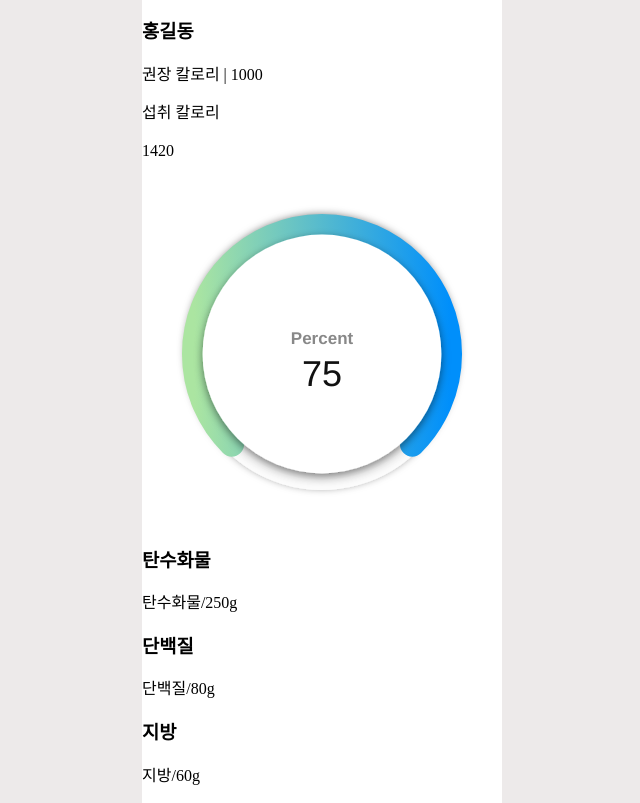
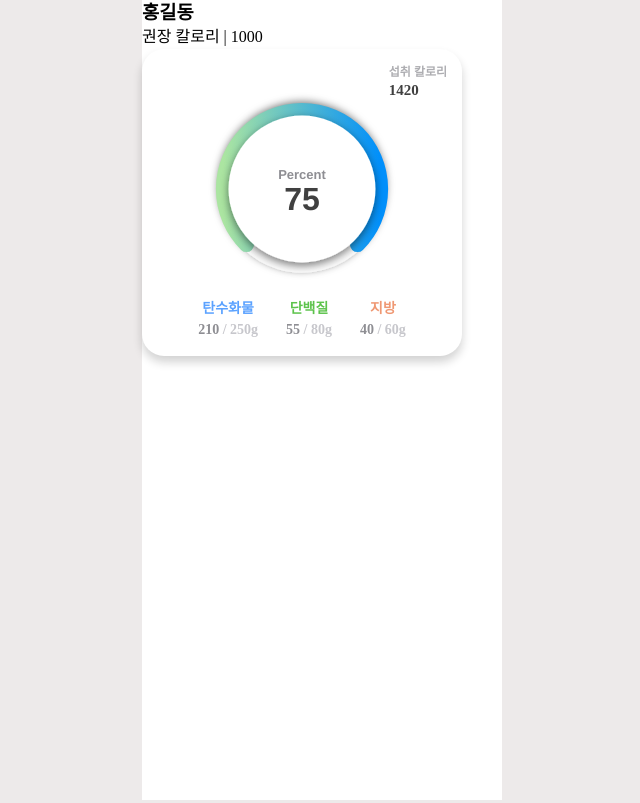
Before and after one commit to inyouxg/capstone-design-1, a React (Vite) app in the folder client/: page /main in a window 1280 px wide. Shown: the whole page, without its empty margins (318-958 px from the left). Built offline with nearby package versions, Linux system fonts and the light colour scheme.

Commit message:
style: nutrientChartCard 스타일 구현
전역 margin 0 padding 0 추가

```diff
--- a/client/src/components/NutrientChartCard.jsx
+++ b/client/src/components/NutrientChartCard.jsx
@@ -1,4 +1,5 @@
 import { RadialBarChart } from './RadialBarChart'
+import styles from './NutrientChartCard.module.css';
 
 export const NutrientChartCard = ({ nutrient }) => {
   const macros = [
@@ -8,21 +9,21 @@ export const NutrientChartCard = ({ nutrient }) => {
   ];
 
   return (
-    <div className='report-container'>
-      <div className='report-container__header'>
+    <div className={styles['report-container']}>
+      <div className={styles['report-container__header']}>
         <p>섭취 칼로리</p>
         <p>{nutrient.total_calories}</p>
       </div>
-      <div className='report-container__chart'>
+      <div className={styles['report-container__chart']}>
         <RadialBarChart />
       </div>
-      <div className='nutrient-container'>
+      <div className={styles['nutrient-container']}>
         {macros.map((macro, idx) => (
-          <div key={idx} className='nutrient-container__section'>
-            <h3>{macro.label}</h3>
+          <div key={idx} className={styles['nutrient-container__section']}>
+            <h3 className={styles[macro.key]}>{macro.label}</h3>
             <p>
-              <span>{macro.label}</span>
-              <span>/{nutrient.macros[macro.key].goal}g</span>
+              <span>{nutrient.macros[macro.key].value}</span>
+              <span> / {nutrient.macros[macro.key].goal}g</span>
             </p>
           </div>
         ))}
--- /dev/null
+++ b/client/src/components/NutrientChartCard.module.css
@@ -0,0 +1,65 @@
+.report-container{
+  position: relative;
+  display: flex;
+  flex-direction: column;
+  align-items: center;
+  width: 320px;
+  height: auto;
+  background-color: white;
+  border-radius: 22px;
+  box-shadow: 0px 6px 10px rgba(17, 17, 17, 0.189);
+}
+.report-container__header{
+  position: absolute;
+  top: 15px;
+  right: 15px;
+}
+.report-container__header p:first-child {
+  color: #AEAEB2;
+  font-size: 12px;
+  font-weight: 600;
+}
+
+.report-container__header p:last-child {
+  color: #404040;
+  font-size: 15px;
+  font-weight: 600;
+}
+.report-container__chart{
+  padding-top: 30px;
+}
+.nutrient-container{
+  display: flex;
+  gap: 28px;
+  padding-bottom: 15px;
+}
+.nutrient-container__section{
+  display: flex;
+  flex-direction: column;
+  align-items: center;
+}
+.nutrient-container__section h3{
+  font-size: 14px;
+  font-weight: 700;
+}
+.nutrient-container__section p span:first-child{
+  font-size: 14px;
+  color: #8E8E93;
+  font-weight: 700;
+}
+.nutrient-container__section p span:nth-child(2){
+  font-size: 14px;
+  color: #C7C7CC;
+  font-weight: 700;
+}
+
+/*map 함수 폰트 색상*/
+.carbohydrate {
+  color: #5BA2FF;
+}
+.protein {
+  color: #5DC34C;
+}
+.fat {
+  color: #EF9873;
+}
--- a/client/src/components/RadialBarChart.jsx
+++ b/client/src/components/RadialBarChart.jsx
@@ -5,7 +5,7 @@ export const RadialBarChart = () => {
   const options = {
     series: [75],
     chart: {
-      height: 350,
+      height: 220,
       type: "radialBar",
     },
     plotOptions: {
@@ -46,15 +46,17 @@ export const RadialBarChart = () => {
           name: {
             offsetY: -10,
             show: true,
-            color: "#888",
-            fontSize: "17px",
+            color: "#8E8E93",
+            fontSize: "13px",
           },
           value: {
             formatter: function (val) {
               return parseInt(val);
             },
-            color: "#111",
-            fontSize: "36px",
+            offsetY: 5,
+            color: "#404040",
+            fontSize: "32px",
+            fontWeight: "600",
             show: true,
           },
         },
--- a/client/src/index.css
+++ b/client/src/index.css
@@ -16,4 +16,6 @@ body {
 *{
   box-sizing: border-box;
   line-height: 1.4;
+  margin: 0;
+  padding: 0;
 }
--- a/client/src/pages/MainPage.jsx
+++ b/client/src/pages/MainPage.jsx
@@ -1,12 +1,13 @@
 import profileData from '../mock/profileData.json'
 import nutrientData from '../mock/nutrientData.json'
+import styles from './MainPage.module.css';
 import { useEffect, useState } from 'react';
 import { NutrientChartCard } from '../components/NutrientChartCard';
 
 export const MainPage = () => {
-  const [profile, setProfile] = useState({});
+  const [profile, setProfile] = useState(null);
   const [nutrient, setNutrient] = useState(null);
-  const [dietReport, setDietReport] = useState([]);
+  const [dietReport, setDietReport] = useState(null);
 
   useEffect(() => {
     setNutrient(nutrientData);
@@ -16,20 +17,20 @@ export const MainPage = () => {
   if (!nutrient) return null;
 
   return (
-    <div className='main-container'>
-      <div className='main-container__header'>
+    <div className={styles['main-container']}>
+      <div className={styles['main-container__header']}>
         <h3>{profileData.name}</h3>
         <div>
           <p>권장 칼로리 | {profileData['recommanded-calories']}</p>
         </div>
       </div>
-      <div className='chart-container'>
+      <div className={styles['chart-container']}>
         <div>
           <NutrientChartCard nutrient={nutrient}/>
         </div>
       </div>
-      <div className='report-container'></div>
-      <div className='header-container'></div>
+      <div className={styles['report-container']}></div>
+      <div className={styles['header-container']}></div>
     </div>
   )
 }
```
